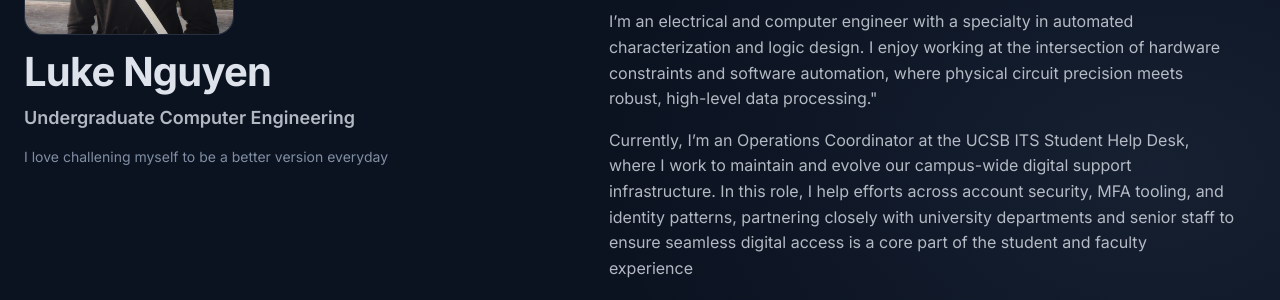
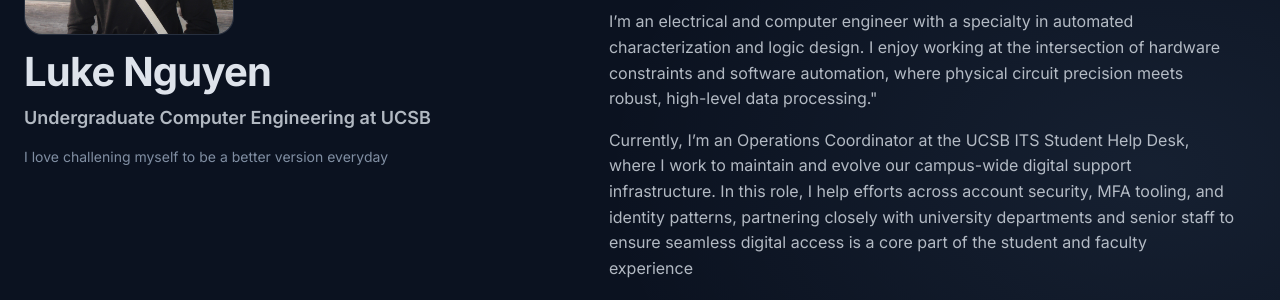
Before and after one commit to Luke-Nguyen12/Luke-Nguyen12.github.io, a Jekyll site: the page built from index.md, in a window 1280 px wide. Shown: the part 217-517 px from the top of the page. Built offline with Jekyll 4.4.1, drawn with Linux system fonts in a browser that asks for light colours.

Commit message:
Update role description in default layout

```diff
--- a/_layouts/default.html
+++ b/_layouts/default.html
@@ -30,7 +30,7 @@
               />
             </div>
             <a class="identity__name" href="{{ '/' | relative_url }}">Luke Nguyen</a>
-            <p class="identity__role">Undergraduate Computer Engineering</p>
+            <p class="identity__role">Undergraduate Computer Engineering at UCSB</p>
             <p class="identity__blurb">I love challening myself to be a better version everyday</p>
           </div>
 
```
